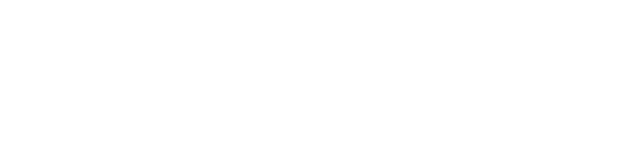
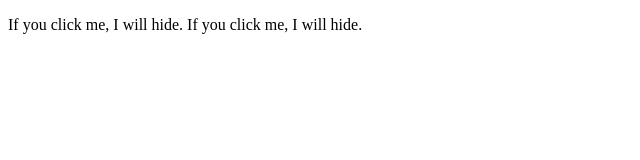
Before and after one commit to ramonastudygame/rsg-jqueryapp, a plain HTML site: page index.html in a window 1280 px wide. Shown: the whole page, without its empty margins (0-640 px from the left). Drawn offline with nearby package versions, Linux system fonts and the light colour scheme.

Commit message:
Study progress

```diff
--- a/index.html
+++ b/index.html
@@ -6,7 +6,7 @@
 </head>
 
 <body>
-
+<p>If you click me, I will hide.  If you click me, I will hide.</p>
 
 
 
```
